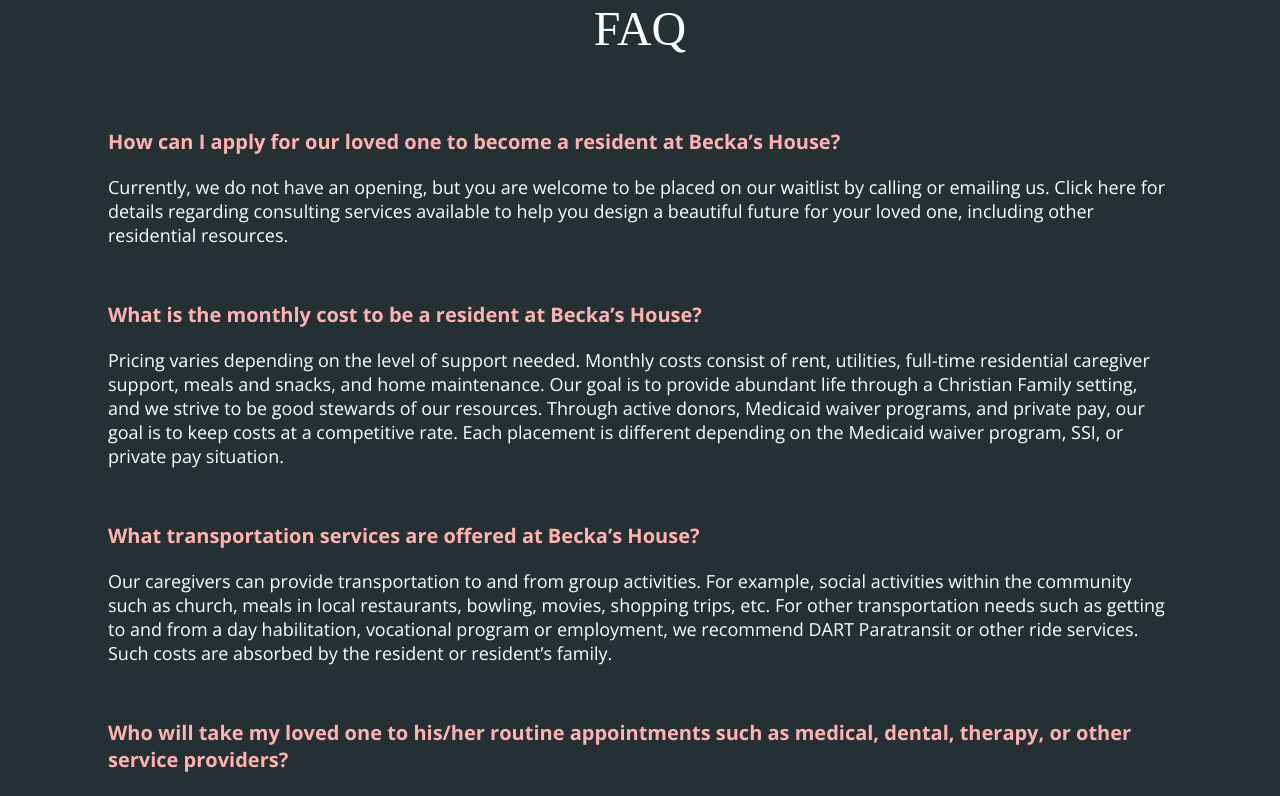
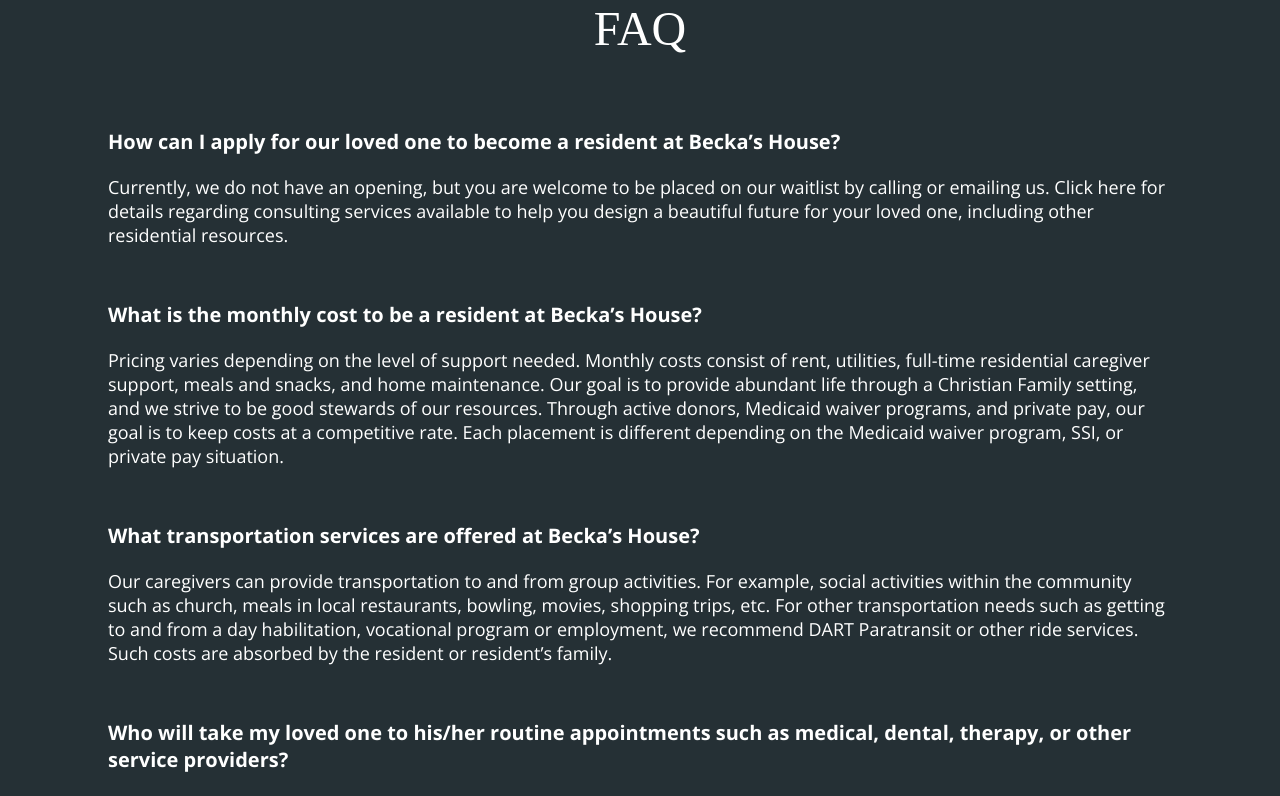
Before and after one commit to gwilliamboyd/beckas-house, a Next.js app: page / in a window 1280 px wide. Shown: the part 5880-6676 px from the top of the page. Built offline with nearby package versions, Linux system fonts and the light colour scheme.

Commit message:
Resets faq headings to white

```diff
--- a/styles/info.module.css
+++ b/styles/info.module.css
@@ -23,7 +23,7 @@
 .infoQuestionHeading {
   font-size: 20px;
   font-weight: 700;
-  color: #ffb3b0;
+  /* color: #ffb3b0; */
   margin-bottom: 1em;
 }
 
```
